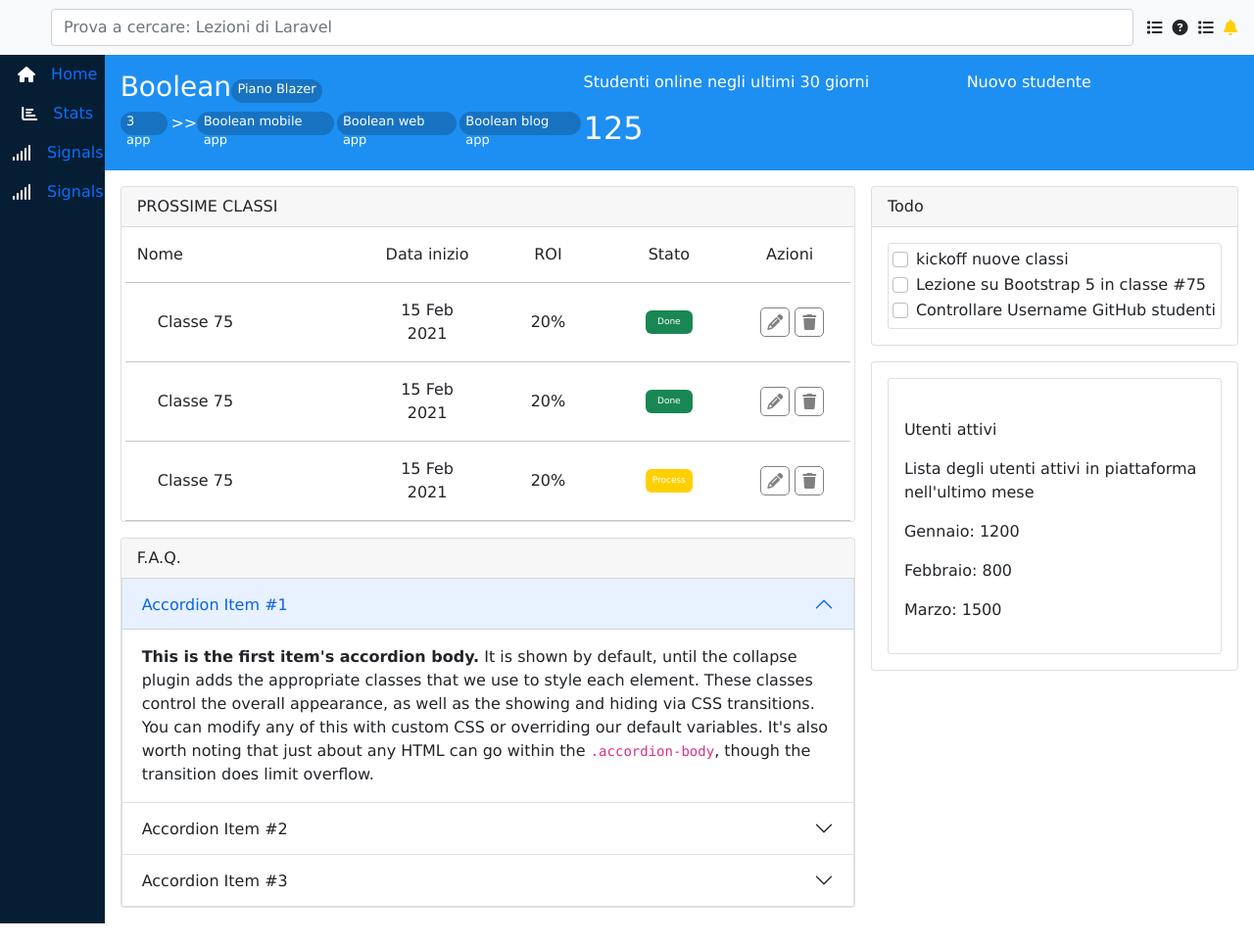
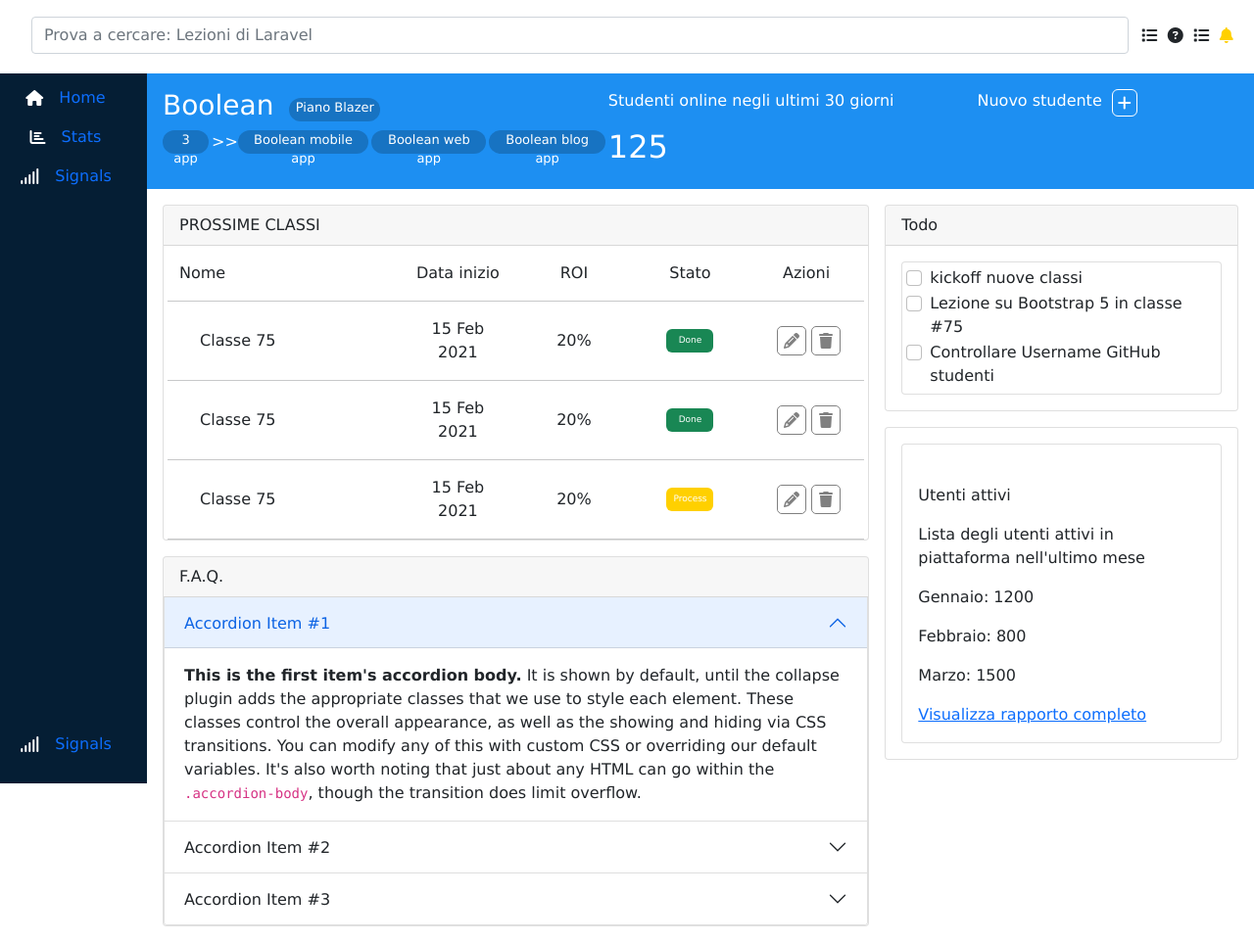
Before and after one commit to SassaroCristian/html-css-bootstrap-dashboard, a plain HTML site: page index.html in a window 1280 px wide. Shown: the whole page at 98% size. Drawn offline with nearby package versions, Linux system fonts and the light colour scheme.

Commit message:
added more code fixed some problems

```diff
--- a/css/responsive.css
+++ b/css/responsive.css
@@ -14,7 +14,25 @@
         justify-content: center;
     }
 
+    .more-breadcrumbs::after {
+        content: "+";
+        background-color: rgba(0, 0, 0, 0.2);
+        height: 1.5rem;
+        padding: 0.2rem 0.4rem;
+        border-radius: 60px;
+        font-size: small;
+        margin-left: 3px;
+        text-align: center;
+        vertical-align: middle;
+    }
 
+    .breadcrumbs-tags-resp {
+        display: none;
+    }
+
+    .breadcrumbs-resp-plus {
+        display: block;
+    }
 
     .card-responsive {
         width: 100% !important;
@@ -36,6 +54,14 @@
 
     .responsive-col {
         grid-column: 12;
+    }
+
+    .hero {
+        padding-left: 75px !important;
+    }
+
+    .sidebar-container-size {
+        width: 75px !important;
     }
 
     .left-nav-links {
--- a/css/style.css
+++ b/css/style.css
@@ -1,9 +1,58 @@
-
-
 .custom-container {
     padding: 0;
     margin: 0;
     width: 100vw !important;
+}
+
+.navbar-container {
+    height: 75px;
+    width: 100vw;
+    position: fixed;
+    top: 0;
+    left: 0;
+    z-index: 101;
+    background-color: #fff;
+}
+
+ul {
+    padding-left: 0;
+}
+
+.sidebar-container-size {
+    height: 100vh;
+    width: 150px;
+    position: fixed;
+    top: 0;
+    left: 0;
+    z-index: 100;
+    padding-top: 80px;
+
+    display: flex;
+    justify-content: center;
+}
+
+.sidebar-nav {
+    height: 100vh;
+    width: 200px;
+
+}
+
+
+.flex-col-container {
+    height: 100vh;
+    display: flex;
+    flex-direction: column;
+    justify-content: space-between;
+    align-items: center;
+}
+
+.bottom-side-container {
+    margin-bottom: 100px;
+}
+
+.hero {
+    padding-left: 150px;
+    padding-top: 75px;
 }
 
 .container {
@@ -11,15 +60,16 @@
     padding: 0 !important;
 }
 
-.side-bar {
-    height: 100vh;
-}
-
 #logo-img {
     width: 15%;
 }
 
-
+.icona-nuovo-studente {
+    padding: 5px;
+    border: 1px solid white;
+    border-radius: 6px;
+    margin-left: 10px;
+}
 
 #class-avatar-img {
     width: 10% !important;
@@ -47,6 +97,8 @@
 .breadcrumbs-tags {
     background-color: rgba(0, 0, 0, 0.2);
     height: 1.5rem;
+    text-align: center;
+    vertical-align: middle;
     padding: 0 0.4rem;
     border-radius: 60px;
     font-size: small;
@@ -86,3 +138,29 @@
 #stats-img {
     width: 90%;
 }
+
+#bottom-icon {
+
+}
+
+.test {
+    background-color: #198754;
+    height: 100vh;
+    width: 550px;
+    z-index: 1000;
+}
+
+.ts2 {
+    z-index: 1000;
+}
+
+.ts3 {
+    z-index: 1000;
+    position: absolute;
+    right: 0;
+    margin: 0;
+}
+
+.breadcrumbs-resp-plus {
+   display: none;
+}
--- a/index.html
+++ b/index.html
@@ -17,18 +17,15 @@
 <body>
 
     <div class="container-fluid h-100">
-        <div class="row d-flex">
-            <nav class="navbar navbar-expand-lg navbar-light bg-light">
-                <div class="container-fluid pr-0">
+        <div class="navbar-container">
+            <div class="row d-flex p-16">
+                <nav class="">
+                    <div class="d-flex flex-align-center pr-0">
                         <a class="navbar-brand" href="#">
                             <img class="logo-big" src="./img/logo.svg" alt="">
                             <img class="logo-small" src="./img/mobile-logo.png" alt="">
                         </a>
-                    <button class="navbar-toggler" type="button" data-bs-toggle="collapse"
-                        data-bs-target="#navbarSupportedContent" aria-controls="navbarSupportedContent"
-                        aria-expanded="false" aria-label="Toggle navigation">
-                        <span class="navbar-toggler-icon"></span>
-                    </button>
+
                         <div class=" collapse navbar-collapse d-flex w-80" id="navbarSupportedContent">
                             <form class=" search-bar d-flex w-100">
                                 <input class="form-control me-2" type="search"
@@ -44,33 +41,40 @@
                     </div>
                 </nav>
             </div>
-        <div class="row">
-            <div class="col-1 left-nav-bg ">
-                <div>
-                    <ul class="nav side-bar flex-column w-t">
+        </div>
+
+        <div class="sidebar-container-size left-nav-bg">
+            <ul class="flex-col-container  w-t">
+                <div class="top-side-container">
                     <li class="nav-item d-flex flex-align-center flex-justify-center">
-                            <i class="left-nav-icons fas fas fa-home"></i><a class="left-nav-links nav-link active" aria-current="page"
-                                href="#">Home</a>
+                        <i class="left-nav-icons fas fas fa-home"></i><a class="left-nav-links nav-link active"
+                            aria-current="page" href="#">Home</a>
                     </li>
                     <li class="nav-item d-flex flex-align-center flex-justify-center">
-                            <i class="left-nav-icons fas fas fa-chart-bar"></i><a class="left-nav-links nav-link" href="#">Stats</a>
+                        <i class="left-nav-icons fas fas fa-chart-bar"></i><a class="left-nav-links nav-link"
+                            href="#">Stats</a>
                     </li>
                     <li class="nav-item d-flex flex-align-center flex-justify-center">
-                            <i class="left-nav-icons fas fas fas fa-signal"></i><a class="left-nav-links nav-link" href="#">Signals</a>
+                        <i class="left-nav-icons fas fas fas fa-signal"></i><a class="left-nav-links nav-link"
+                            href="#">Signals</a>
                     </li>
-                        <li class="nav-item d-flex flex-align-center flex-justify-center">
-                            <i class="left-nav-icons fas fas fas fa-signal"></i><a class="left-nav-links nav-link" href="#">Signals</a>
+                </div>
+                <div class="bottom-side-container">
+                    <li class="nav-item d-flex flex-align-center flex-justify-center ">
+                        <i class="left-nav-icons fas fas fas fa-signal"></i><a class="left-nav-links nav-link"
+                            href="#">Signals</a>
                     </li>
+                </div>
             </ul>
         </div>
-            </div>
-            <div class="col-11">
+
+        <div class="col-12 hero">
             <div class="row d-flex">
                 <div class="col-12 w-t">
                     <div class="row bg-blue">
                         <div class="col-5 py-16 d-flex flex-column">
                             <div class="d-flex  ml-16 flex-align-center">
-                                    <h3 class="d-flex">Boolean</h3>
+                                <h3 class="d-flex pr-16">Boolean</h3>
                                 <div class="breadcrumbs-tags">
                                     <p>Piano Blazer</p>
                                 </div>
@@ -78,10 +82,11 @@
                             <div class="d-flex ml-16 flex-align-center">
 
                                 <p class="breadcrumbs-tags">3 app</p>
-                                    <p class="">>></p>
-                                    <p class="breadcrumbs-tags">Boolean mobile app</p>
-                                    <p class="breadcrumbs-tags">Boolean web app</p>
-                                    <p class="breadcrumbs-tags">Boolean blog app</p>
+                                <p class="more-breadcrumbs">>></p>
+                                <p class="breadcrumbs-tags breadcrumbs-resp-plus">+</p>
+                                <p class="breadcrumbs-tags breadcrumbs-tags-resp">Boolean mobile app</p>
+                                <p class="breadcrumbs-tags breadcrumbs-tags-resp">Boolean web app</p>
+                                <p class="breadcrumbs-tags breadcrumbs-tags-resp">Boolean blog app</p>
 
 
                             </div>
@@ -97,7 +102,18 @@
 
                         <div class="col-3 py-16 d-flex">
                             <p>Nuovo studente</p>
+                            <!-- Button trigger modal -->
+                            <div data-bs-toggle="modal" data-bs-target="#exampleModal">
+                                <i class="icona-nuovo-studente fas fa-plus"></i>
+                            </div>
+                            <!-- Modal -->
+                            <div class="modal ts2" id="exampleModal" tabindex="-1" aria-labelledby="exampleModalLabel"
+                                aria-hidden="true">
 
+                                <div class="modal-dialog ts3">
+                                    <div class="test"></div>
+                                </div>
+                            </div>
                         </div>
                     </div>
                 </div>
@@ -687,6 +703,7 @@
                                                 <p>Gennaio: 1200</p>
                                                 <p>Febbraio: 800</p>
                                                 <p>Marzo: 1500</p>
+                                                <a href="#">Visualizza rapporto completo</a>
                                             </div>
                                         </div>
                                     </div>
```
Lines whose indentation alone changed are shown as unchanged.
